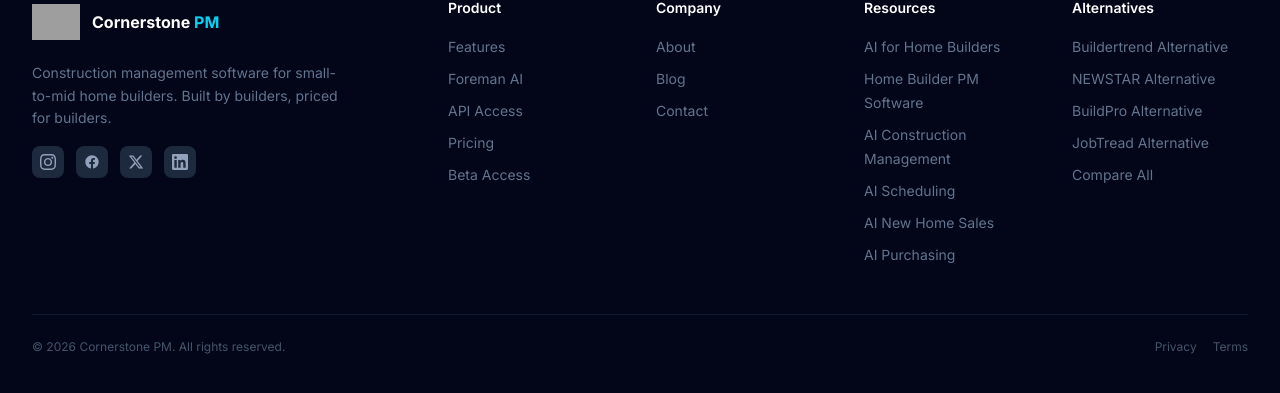
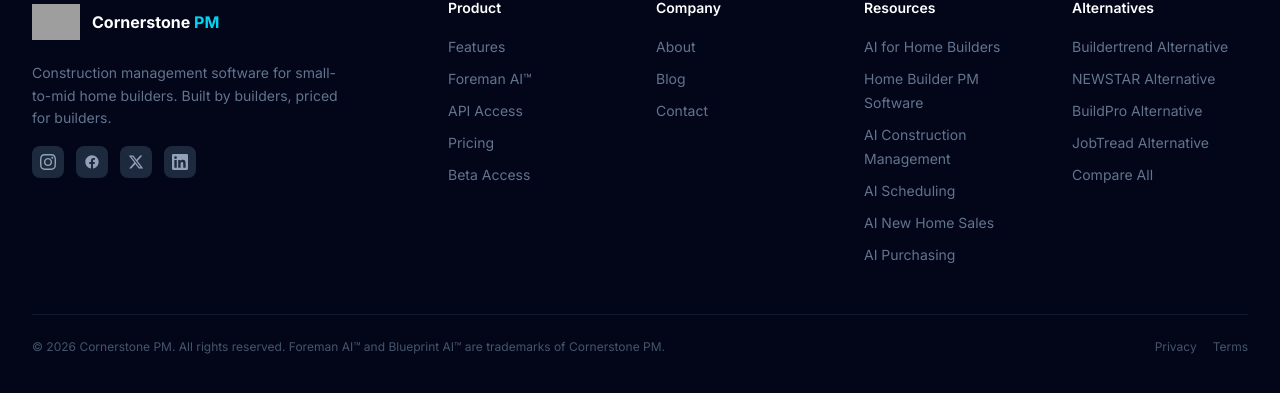
Before and after one commit to Scootermcgavin121/cornerstone-marketing-v2, a Next.js app: page /beta in a window 1280 px wide. Shown: the part 987-1380 px from the top of the page. Built offline with nearby package versions, Linux system fonts and the light colour scheme; grey boxes are pictures that could not be loaded.

Commit message:
feat(brand): add TM symbol to Foreman AI on first prominent use per surface (hero, hub, navbar, footer, agent landing pages); add trademark notice line in footer for Foreman AI + Blueprint AI

```diff
--- a/src/app/ai-agents/page.tsx
+++ b/src/app/ai-agents/page.tsx
@@ -14,7 +14,7 @@ export const metadata: Metadata = {
 
 const agents = [
   {
-    name: "Foreman AI",
+    name: "Foreman AI™",
     tagline: "Your AI Construction Agent",
     description:
       "Natural language commands to search, create, and manage your entire operation. Parts, vendors, homes, budgets — just type what you need.",
--- a/src/app/ai-construction-management/page.tsx
+++ b/src/app/ai-construction-management/page.tsx
@@ -96,7 +96,7 @@ export default function AiConstructionManagementPage() {
           </div>
           <h1 className="text-5xl sm:text-6xl lg:text-7xl font-black mb-6 leading-tight tracking-tight">
             Meet{" "}
-            <span className="text-blue-400">Foreman AI</span>
+            <span className="text-blue-400">Foreman AI™</span>
           </h1>
           <p className="text-2xl sm:text-3xl text-slate-300 max-w-3xl mx-auto mb-6 font-semibold">
             The AI construction agent built for home builders.
--- a/src/app/ai-construction-purchasing/page.tsx
+++ b/src/app/ai-construction-purchasing/page.tsx
@@ -111,7 +111,7 @@ export default function AiConstructionPurchasingPage() {
         <div className="max-w-5xl mx-auto text-center relative z-10">
           <div className="inline-flex items-center gap-2 px-3 py-1.5 rounded-full border border-amber-500/30 bg-amber-500/10 text-amber-400 text-xs font-semibold mb-6">
             <Package className="w-3.5 h-3.5" />
-            AI CONSTRUCTION PURCHASING &middot; FOREMAN AI &middot; PRO PLAN
+            AI CONSTRUCTION PURCHASING &middot; FOREMAN AI™ &middot; PRO PLAN
           </div>
           <h1 className="text-5xl sm:text-6xl lg:text-7xl font-black mb-6 leading-tight tracking-tight">
             AI Construction Purchasing.<br />
--- a/src/app/ai-for-home-builders/page.tsx
+++ b/src/app/ai-for-home-builders/page.tsx
@@ -115,7 +115,7 @@ export default function AiForHomeBuildersPage() {
             <span className="text-violet-400">Home Builders Actually Work</span>
           </h1>
           <p className="text-xl text-slate-400 max-w-3xl mx-auto mb-6 leading-relaxed">
-            Generic AI tools don&apos;t know what a floorplan is. They don&apos;t know what a spec level means. They don&apos;t understand the difference between a pre-sale workflow and a construction workflow. Foreman AI does.
+            Generic AI tools don&apos;t know what a floorplan is. They don&apos;t know what a spec level means. They don&apos;t understand the difference between a pre-sale workflow and a construction workflow. Foreman AI™ does.
           </p>
           <p className="text-lg text-slate-500 max-w-2xl mx-auto mb-10">
             Purpose-built AI for home builders — managing scheduling, purchasing, vendor bids, design center, and sales pipeline in plain English.
--- a/src/app/ai-new-home-sales/page.tsx
+++ b/src/app/ai-new-home-sales/page.tsx
@@ -122,7 +122,7 @@ export default function AiNewHomeSalesPage() {
         <div className="max-w-5xl mx-auto text-center relative z-10">
           <div className="inline-flex items-center gap-2 px-3 py-1.5 rounded-full border border-violet-500/30 bg-violet-500/10 text-violet-400 text-xs font-semibold mb-6">
             <TrendingUp className="w-3.5 h-3.5" />
-            AI NEW HOME SALES &middot; FOREMAN AI &middot; PRO PLAN
+            AI NEW HOME SALES &middot; FOREMAN AI™ &middot; PRO PLAN
           </div>
           <h1 className="text-5xl sm:text-6xl lg:text-7xl font-black mb-6 leading-tight tracking-tight">
             AI That Runs Your<br />
--- a/src/components/AIHubDiagram.tsx
+++ b/src/components/AIHubDiagram.tsx
@@ -45,7 +45,7 @@ const AGENTS: Agent[] = [
   },
   {
     id: "foreman",
-    name: "Foreman AI",
+    name: "Foreman AI™",
     tagline: "Your AI Construction Agent",
     description: "“Hey Foreman, who's behind on Lot 12?” — plain-English scheduling & status.",
     href: "/ai-construction-management",
@@ -188,14 +188,14 @@ export default function AIHubDiagram() {
         <div className="text-center mb-14 sm:mb-20">
           <div className="inline-flex items-center gap-2 px-3 py-1 rounded-full border border-cyan-400/30 bg-cyan-400/10 text-xs uppercase tracking-widest text-cyan-200 mb-6">
             <Sparkles className="w-3.5 h-3.5" />
-            <span>Powered by Foreman AI</span>
+            <span>Powered by Foreman AI™</span>
           </div>
           <h2 className="text-5xl sm:text-7xl font-black tracking-tight leading-none">
             <span className="italic font-serif text-emerald-300/90">One AI.</span>{" "}
             <span className="text-white">Every workflow.</span>
           </h2>
           <p className="mt-6 text-base sm:text-lg text-white/60 max-w-2xl mx-auto">
-            <span className="text-cyan-300 font-semibold">Foreman AI</span> is the brain behind Cornerstone — 47 skills, 5 specialized agents, and a full REST API. Build your own phone agent, vendor SMS bot, or workflow automation on top of the same engine that runs your jobs.
+            <span className="text-cyan-300 font-semibold">Foreman AI™</span> is the brain behind Cornerstone — 47 skills, 5 specialized agents, and a full REST API. Build your own phone agent, vendor SMS bot, or workflow automation on top of the same engine that runs your jobs.
           </p>
         </div>
 
--- a/src/components/AgentsSection.tsx
+++ b/src/components/AgentsSection.tsx
@@ -6,7 +6,7 @@ import { ArrowRight } from "lucide-react";
 const agents = [
   {
     emoji: "🪖",
-    name: "Foreman AI",
+    name: "Foreman AI™",
     tagline: "AI Construction Agent",
     desc: "47 purpose-built construction skills. Reads AND writes your data — parts, vendors, homes, exports.",
     href: "/foreman",
--- a/src/components/Footer.tsx
+++ b/src/components/Footer.tsx
@@ -72,7 +72,7 @@ export function Footer() {
             <ul className="space-y-2">
               {[
                 { label: "Features", href: "/features" },
-                { label: "Foreman AI", href: "/foreman" },
+                { label: "Foreman AI™", href: "/foreman" },
                 { label: "API Access", href: "/api-access" },
                 { label: "Pricing", href: "/#pricing" },
                 { label: "Beta Access", href: "/beta" },
@@ -157,7 +157,7 @@ export function Footer() {
 
         <div className="mt-12 pt-6 border-t border-slate-800/60 flex flex-col sm:flex-row justify-between items-center gap-4">
           <p className="text-xs text-slate-600">
-            © {new Date().getFullYear()} Cornerstone PM. All rights reserved.
+            © {new Date().getFullYear()} Cornerstone PM. All rights reserved. Foreman AI™ and Blueprint AI™ are trademarks of Cornerstone PM.
           </p>
           <div className="flex gap-4">
             <Link href="/privacy" className="text-xs text-slate-600 hover:text-slate-400 transition-colors">
--- a/src/components/Hero.tsx
+++ b/src/components/Hero.tsx
@@ -77,7 +77,7 @@ export function Hero() {
         </p>
 
         <p className="text-base sm:text-lg text-slate-400 max-w-2xl mx-auto mb-8 leading-relaxed">
-          Foreman AI executes actions from plain English. Blueprint AI reads floor plans and generates material takeoffs in seconds. Bid Import AI parses any vendor bid format. AI Support Agent knows every feature. Five AI agents wired directly to your data &mdash; no setup, no consultants.
+          Foreman AI™ executes actions from plain English. Blueprint AI reads floor plans and generates material takeoffs in seconds. Bid Import AI parses any vendor bid format. AI Support Agent knows every feature. Five AI agents wired directly to your data &mdash; no setup, no consultants.
         </p>
         <div className="flex flex-col sm:flex-row items-center justify-center gap-3 mb-12 text-sm">
           <div className="px-4 py-2.5 rounded-xl bg-slate-800/80 border border-slate-700 text-slate-400">
--- a/src/components/Navbar.tsx
+++ b/src/components/Navbar.tsx
@@ -34,7 +34,7 @@ const featureLinks = [
 // AI features (right column of dropdown — all violet, grouped together)
 const aiLinks = [
   { label: "✨ AI Agents Overview", href: "/ai-agents", desc: "Five AI agents built for builders" },
-  { label: "🤖 Foreman AI", href: "/foreman", desc: "47-skill AI agent, natural language commands" },
+  { label: "🤖 Foreman AI™", href: "/foreman", desc: "47-skill AI agent, natural language commands" },
   { label: "⚡ AI Blueprint Takeoff", href: "/ai-takeoff", desc: "Upload PDF — instant material takeoff" },
   { label: "🧠 Bid Import AI", href: "/bid-import-ai", desc: "Upload any vendor bid — AI extracts every line item" },
   { label: "📄 AI MLS Listing Generator", href: "/listing-sheet", desc: "AI-written MLS listings from live project data" },
```
